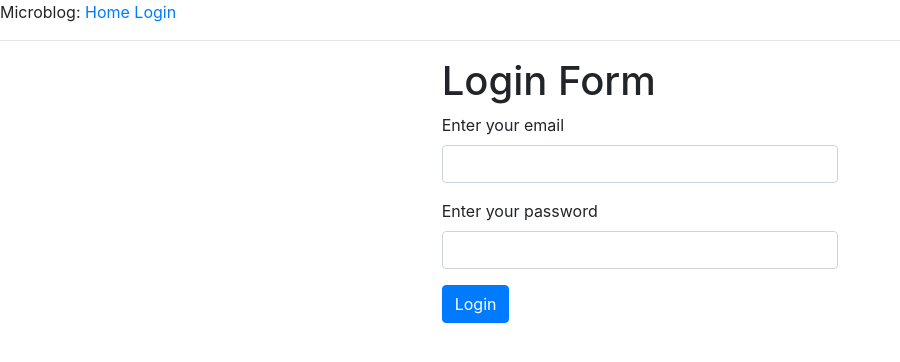
After one commit to souravsaini/docker-compose, a Flask app: page /login in a window 1280 px wide. The commit adds this page. Shown: the top 362 px of the page, without its empty margins (0-900 px from the left). Run offline with Flask 2, Linux system fonts and the light colour scheme; some libraries are stand-ins or nearby versions.

Commit message:
Updating

```diff
--- a/app/__init__.py
+++ /dev/null
@@ -1,3 +0,0 @@
-from flask import Flask
-app = Flask(__name__)
-from app import routes
--- /dev/null
+++ b/app/app.py
@@ -0,0 +1,35 @@
+from flask import Flask, render_template, request, redirect, flash, url_for
+from config import Config
+
+app = Flask(__name__)
+app.config.from_object(Config)
+
+@app.route('/')
+@app.route('/index')
+def index():
+	user = {'username' : 'John' }
+	posts = [
+		{
+			'author' : {'username' : 'Miguel'},
+			'body' : 'Beautiful day in Scottland!'
+		},
+		{
+			'author' : {'username' : 'Susan'},
+			'body' : 'Spiderman movie was awesome!'
+		}
+	]
+	return render_template('index.html', title='Flask', user=user, posts=posts)
+
+@app.route('/login', methods=['GET','POST'])
+def login():
+	if request.method == 'POST':
+		email = request.form.get('email')
+		print(email)
+		password = request.form.get('password')
+		print(password)
+		flash('Login successful for {}!'.format(email))
+		return redirect('/index')
+	return render_template('login.html',title='Flask')
+
+if __name__ == '__main__':
+    app.run(debug=True, host='0.0.0.0')
--- /dev/null
+++ b/app/config.py
@@ -0,0 +1,4 @@
+import os
+
+class Config(object):
+    SECRET_KEY = 'fsegsgsdgdgd243242##$'
--- a/app/templates/base.html
+++ b/app/templates/base.html
@@ -6,9 +6,18 @@
 	{% else %}
 	<title>Welcome to Microblog</title>
 	{% endif %}
+	<!-- Latest compiled and minified CSS -->
+	<link rel="stylesheet" href="https://maxcdn.bootstrapcdn.com/bootstrap/4.1.3/css/bootstrap.min.css">
+
+	<!-- Latest compiled JavaScript -->
+	<script src="https://maxcdn.bootstrapcdn.com/bootstrap/4.1.3/js/bootstrap.min.js"></script>
 </head>
 <body>
-	<div>Microblog: <a href="/index">Home</a></div>
+	<div>Microblog:
+		<a href="/index">Home</a>
+		<a href="/login">Login</a>
+	</div>
+
 	<hr/>
 	{% block content %} {% endblock %}
 </body>
--- /dev/null
+++ b/app/templates/login.html
@@ -0,0 +1,18 @@
+{% extends "base.html" %}
+
+{% block content %}
+    <div class="container col-md-4">
+        <form action="" method="post" novalidate>
+        <h1 class="form-heading">Login Form</h1>
+        <div class="form-group">
+            <label for="Email">Enter your email</label>
+            <input id="email" class="form-control" type="email" name="email" required>
+        </div>
+        <div class="form-group">
+            <label for="Password">Enter your password</label>
+            <input id="pasword" class="form-control" type="password" name="password" required>
+        </div>
+        <button type="submit" class="btn btn-primary">Login</button>
+        </form>
+    </div>
+{% endblock %}
```
Also changed, not shown: app/routes.py (deleted, +0 -18 lines), 2 other files.
